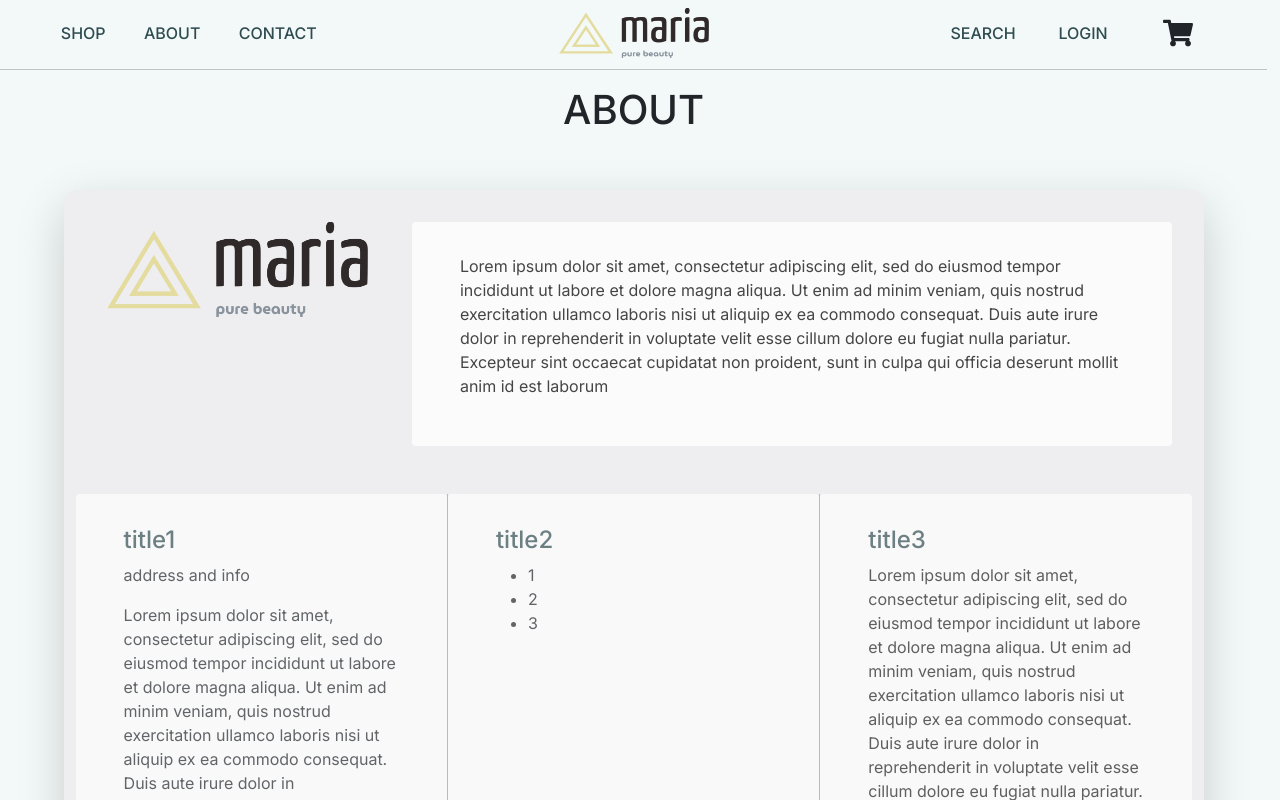
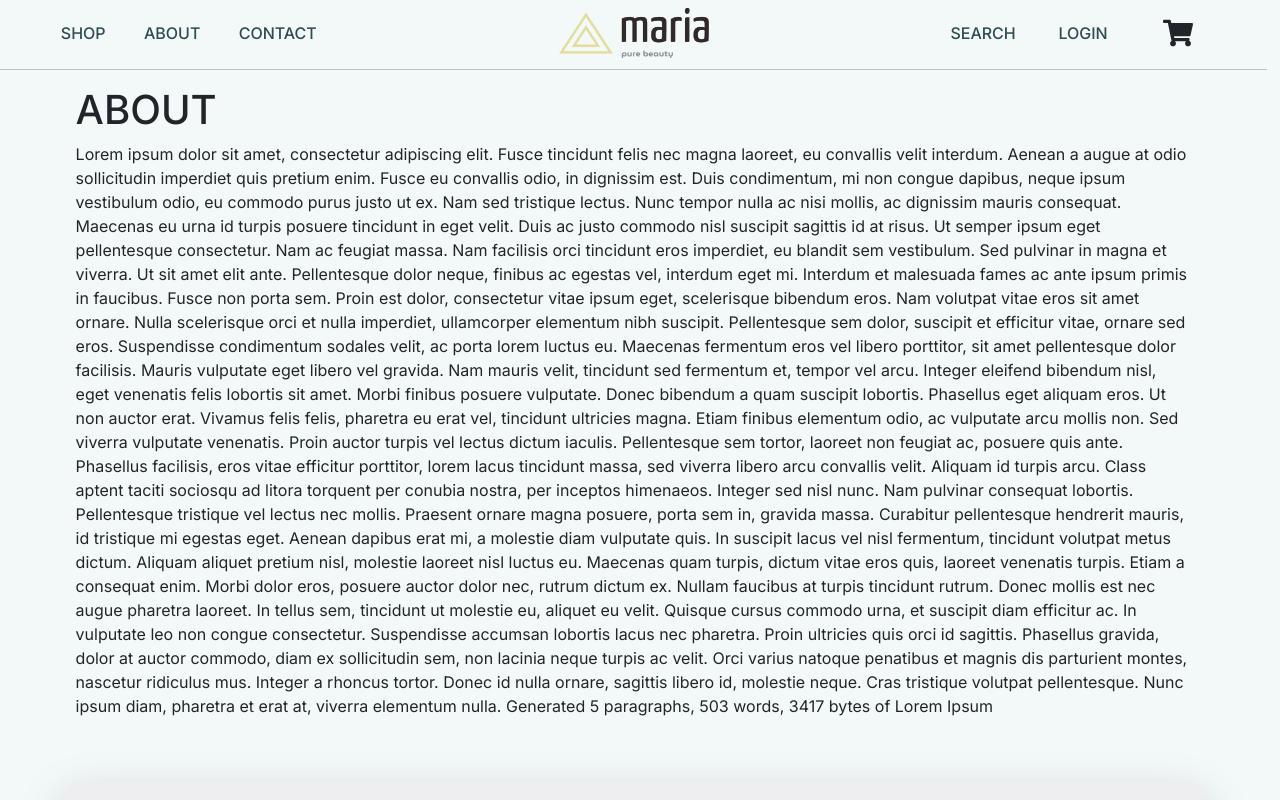
Before and after one commit to Rojahm/maria-s-8tir02-29-june-2023-next, a Next.js app: page /about in a window 1280 px wide. Shown: the top 800 px of the page. Built offline with nearby package versions, Linux system fonts and the light colour scheme.

Commit message:
about page content and style

```diff
--- a/src/app/about/page.tsx
+++ b/src/app/about/page.tsx
@@ -1,7 +1,59 @@
 const AboutPage = () => {
   return (
-    <div>
-      <h1>ABOUT</h1>
+    <div className="AboutPage">
+      <h1 className="title">ABOUT</h1>
+      <p className="content">
+        Lorem ipsum dolor sit amet, consectetur adipiscing elit. Fusce tincidunt
+        felis nec magna laoreet, eu convallis velit interdum. Aenean a augue at
+        odio sollicitudin imperdiet quis pretium enim. Fusce eu convallis odio,
+        in dignissim est. Duis condimentum, mi non congue dapibus, neque ipsum
+        vestibulum odio, eu commodo purus justo ut ex. Nam sed tristique lectus.
+        Nunc tempor nulla ac nisi mollis, ac dignissim mauris consequat.
+        Maecenas eu urna id turpis posuere tincidunt in eget velit. Duis ac
+        justo commodo nisl suscipit sagittis id at risus. Ut semper ipsum eget
+        pellentesque consectetur. Nam ac feugiat massa. Nam facilisis orci
+        tincidunt eros imperdiet, eu blandit sem vestibulum. Sed pulvinar in
+        magna et viverra. Ut sit amet elit ante. Pellentesque dolor neque,
+        finibus ac egestas vel, interdum eget mi. Interdum et malesuada fames ac
+        ante ipsum primis in faucibus. Fusce non porta sem. Proin est dolor,
+        consectetur vitae ipsum eget, scelerisque bibendum eros. Nam volutpat
+        vitae eros sit amet ornare. Nulla scelerisque orci et nulla imperdiet,
+        ullamcorper elementum nibh suscipit. Pellentesque sem dolor, suscipit et
+        efficitur vitae, ornare sed eros. Suspendisse condimentum sodales velit,
+        ac porta lorem luctus eu. Maecenas fermentum eros vel libero porttitor,
+        sit amet pellentesque dolor facilisis. Mauris vulputate eget libero vel
+        gravida. Nam mauris velit, tincidunt sed fermentum et, tempor vel arcu.
+        Integer eleifend bibendum nisl, eget venenatis felis lobortis sit amet.
+        Morbi finibus posuere vulputate. Donec bibendum a quam suscipit
+        lobortis. Phasellus eget aliquam eros. Ut non auctor erat. Vivamus felis
+        felis, pharetra eu erat vel, tincidunt ultricies magna. Etiam finibus
+        elementum odio, ac vulputate arcu mollis non. Sed viverra vulputate
+        venenatis. Proin auctor turpis vel lectus dictum iaculis. Pellentesque
+        sem tortor, laoreet non feugiat ac, posuere quis ante. Phasellus
+        facilisis, eros vitae efficitur porttitor, lorem lacus tincidunt massa,
+        sed viverra libero arcu convallis velit. Aliquam id turpis arcu. Class
+        aptent taciti sociosqu ad litora torquent per conubia nostra, per
+        inceptos himenaeos. Integer sed nisl nunc. Nam pulvinar consequat
+        lobortis. Pellentesque tristique vel lectus nec mollis. Praesent ornare
+        magna posuere, porta sem in, gravida massa. Curabitur pellentesque
+        hendrerit mauris, id tristique mi egestas eget. Aenean dapibus erat mi,
+        a molestie diam vulputate quis. In suscipit lacus vel nisl fermentum,
+        tincidunt volutpat metus dictum. Aliquam aliquet pretium nisl, molestie
+        laoreet nisl luctus eu. Maecenas quam turpis, dictum vitae eros quis,
+        laoreet venenatis turpis. Etiam a consequat enim. Morbi dolor eros,
+        posuere auctor dolor nec, rutrum dictum ex. Nullam faucibus at turpis
+        tincidunt rutrum. Donec mollis est nec augue pharetra laoreet. In tellus
+        sem, tincidunt ut molestie eu, aliquet eu velit. Quisque cursus commodo
+        urna, et suscipit diam efficitur ac. In vulputate leo non congue
+        consectetur. Suspendisse accumsan lobortis lacus nec pharetra. Proin
+        ultricies quis orci id sagittis. Phasellus gravida, dolor at auctor
+        commodo, diam ex sollicitudin sem, non lacinia neque turpis ac velit.
+        Orci varius natoque penatibus et magnis dis parturient montes, nascetur
+        ridiculus mus. Integer a rhoncus tortor. Donec id nulla ornare, sagittis
+        libero id, molestie neque. Cras tristique volutpat pellentesque. Nunc
+        ipsum diam, pharetra et erat at, viverra elementum nulla. Generated 5
+        paragraphs, 503 words, 3417 bytes of Lorem Ipsum
+      </p>
     </div>
   );
 };
```
